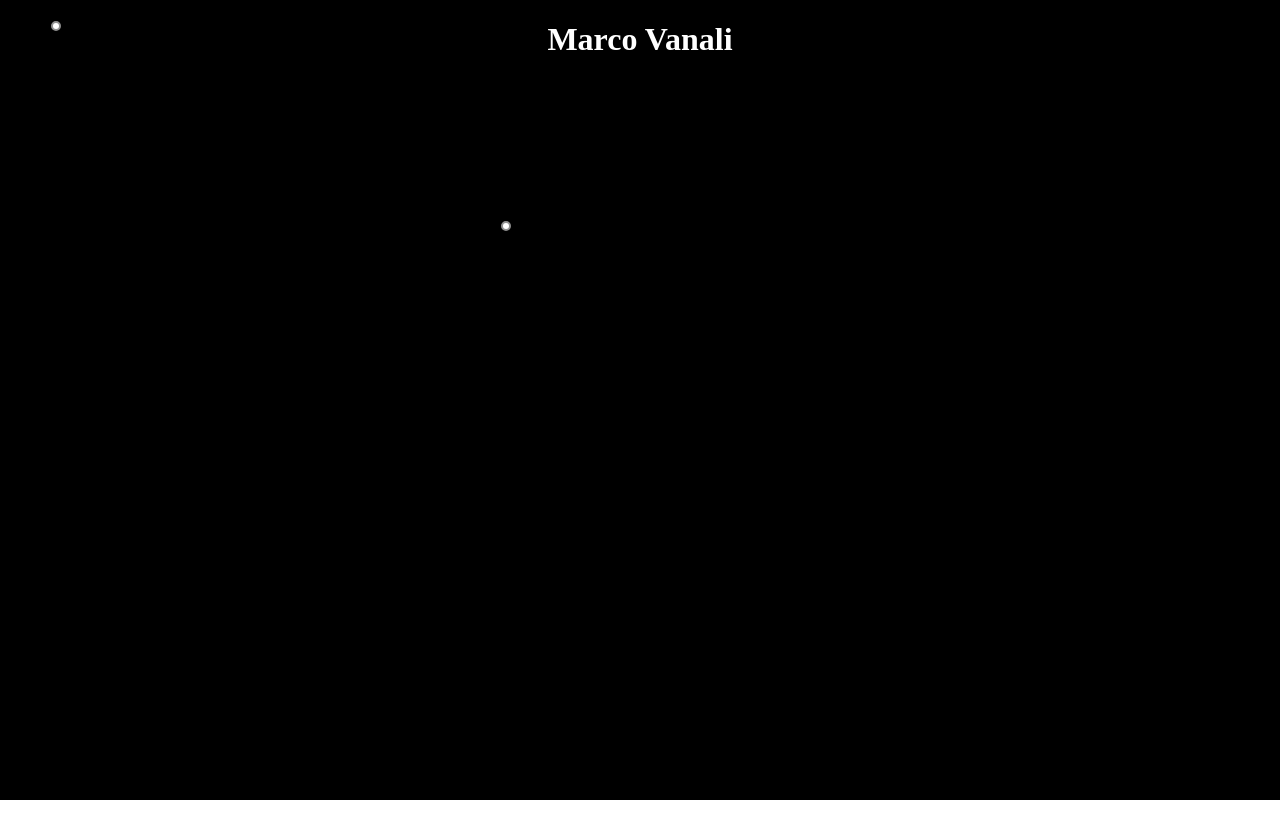
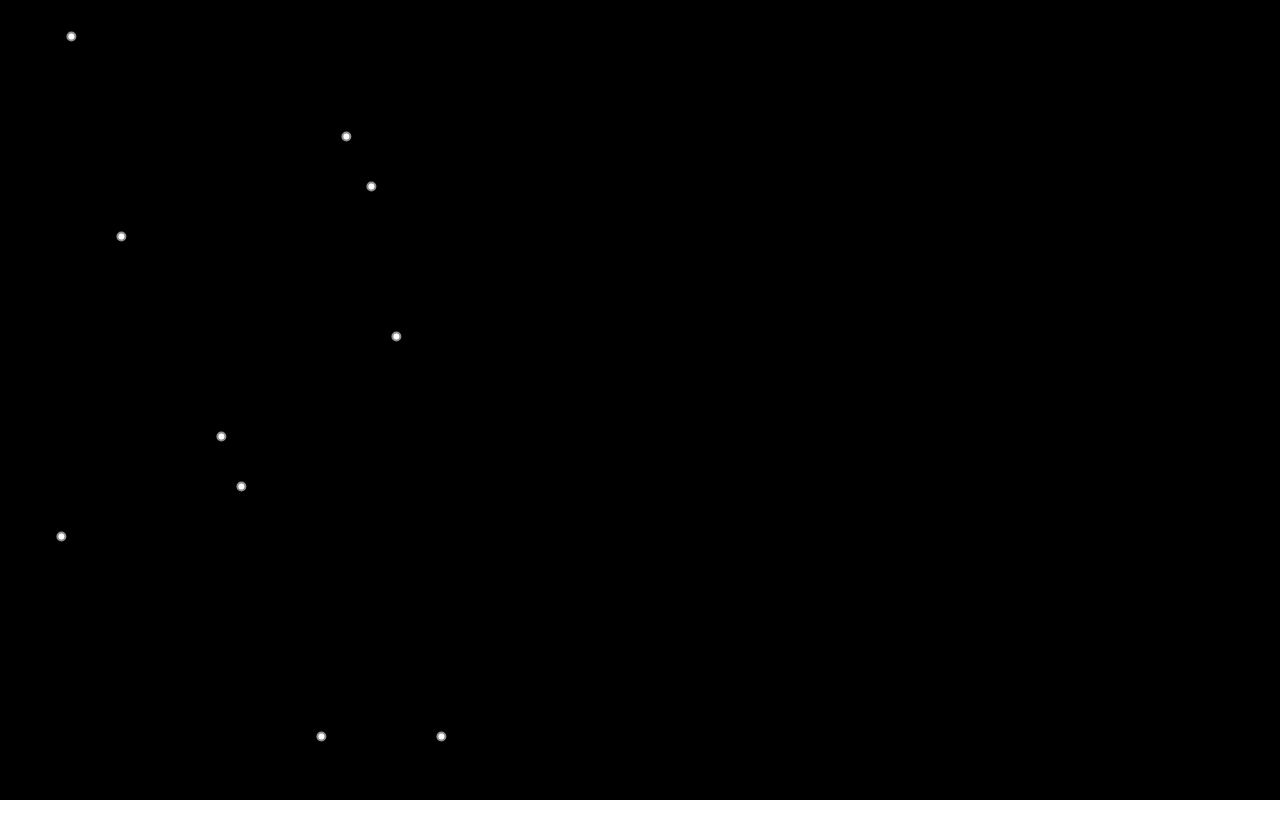
Before and after one commit to Vanals/marco-vanali-portfolio, a React app: page / in a window 1280 px wide. Shown: the top 838 px of the page. Before the commit the page ends 800 px from the top, so only its background shows below. Built offline with nearby package versions, Linux system fonts and the light colour scheme.

Commit message:
Commentato code superfluo,  build all the universe placing and moving each element is tough. Would be ease have  a single SVG.. scalable, ready. And then move each element of the svg. Like the Autumn project. it is  a single SVG group

```diff
--- a/src/components/landingPresentation/LandingPresentation.js
+++ b/src/components/landingPresentation/LandingPresentation.js
@@ -8,7 +8,6 @@ class LandingPresentation extends Component {
     return (
       <section className={styles.sectionContainer}>
         <Stars />
-        <h1 className={styles.name}>Marco Vanali</h1>
       </section>
     );
   }
--- a/src/components/landingPresentation/Stars.js
+++ b/src/components/landingPresentation/Stars.js
@@ -1,15 +1,28 @@
 import React, { Component } from 'react';
 import LittleStarStyles from '../../styling/css/LittleStar.css'
 import LittleStar from './LittleStar'
-import { TimelineMax } from "gsap/all";
+import { TimelineMax, Power4, Bounce } from "gsap/all";
 
 class Stars extends Component {
 
   constructor() {
     super()
     this.state = {
+      // 1) add the ref in the state
+      // 2) add the ref in the arrays used by greensock(currently 2)
+      // 3) create a new star giving the correct ref number
+      // 4) create a new ID style for that star, and place it where u want
       star1: React.createRef(),
-      star2: React.createRef()
+      star2: React.createRef(),
+      star3: React.createRef(),
+      star4: React.createRef(),
+      star5: React.createRef(),
+      star6: React.createRef(),
+      star7: React.createRef(),
+      star8: React.createRef(),
+      star9: React.createRef(),
+      star10: React.createRef(),
+      star11: React.createRef(),
     }
   }
 
@@ -21,12 +34,25 @@ class Stars extends Component {
     const masterTl = new TimelineMax();
     masterTl
               .add(this.clearStage())
+
               .add(this.enterStar())
   }
 
   clearStage = () => {
     let clearTl= new TimelineMax();
-    const starsRef = [ this.state.star1.current, this.state.star2.current ]
+    const starsRef = [
+      this.state.star1.current,
+      this.state.star2.current,
+      this.state.star3.current,
+      this.state.star4.current,
+      this.state.star5.current,
+      this.state.star6.current,
+      this.state.star7.current,
+      this.state.star8.current,
+      this.state.star9.current,
+      this.state.star10.current,
+      this.state.star11.current,
+    ]
 
     clearTl
             .set(starsRef, {autoAlpha: 0})
@@ -37,12 +63,38 @@ class Stars extends Component {
 
   enterStar = () => {
     let starTl= new TimelineMax();
-    const starsRef = [ this.state.star1.current, this.state.star2.current ]
+    const starsRef = [
+      this.state.star1.current,
+      this.state.star2.current,
+      this.state.star3.current,
+      this.state.star4.current,
+      this.state.star5.current,
+      this.state.star6.current,
+      this.state.star7.current,
+      this.state.star8.current,
+      this.state.star9.current,
+      this.state.star10.current,
+      this.state.star11.current,
+    ]
 
-    starTl
-          .fromTo(starsRef, 1, {autoAlpha:0, y:0}, {autoAlpha: 1, y:20})
-          ;
+    // SAME Y and X but you can decide when each of them stars to enter..? more or less.
+    let yRandom =  Math.random() * (200 - 10) + 10
+    let xRandom =  Math.random() * (400 - 10) + 10
+    starTl.staggerTo(starsRef, 1, {autoAlpha:1, y: yRandom, x: xRandom}, 0.2)
 
+    // starsRef.map(star =>{
+    //   let yRandom =  Math.random() * (400 - 10) + 10
+    //   let xRandom =  Math.random() * (400 - 10) + 10
+    //   return starTl.to(star, 0.5, {autoAlpha: 1, y: yRandom, x: xRandom})
+    // });
+
+
+    // Doing like the following code all the stars would have moved at the same time.
+    //  and using staggerFromTo, all at the some time multiple times(mapping)
+    // let yRandom =  Math.random() * (200 - 10) + 10
+    //  starTl
+    //     .fromTo(starsRef, 1, {autoAlpha:0, y: yRandom}, {autoAlpha: 1, y:20})
+    //     ;
     return starTl
   }
 
@@ -52,10 +104,69 @@ class Stars extends Component {
           <LittleStar
           reference={this.state.star1}
           id={LittleStarStyles.starSvg1 }/>
-
           <LittleStar
           reference={this.state.star2}
           id={LittleStarStyles.starSvg2}/>
+          <LittleStar
+          reference={this.state.star3}
+          id={LittleStarStyles.starSvg3}/>
+          <LittleStar
+          reference={this.state.star4}
+          id={LittleStarStyles.starSvg4}/>
+          <LittleStar
+          reference={this.state.star5}
+          id={LittleStarStyles.starSvg5}/>
+          <LittleStar
+          reference={this.state.star6}
+          id={LittleStarStyles.starSvg6}/>
+          <LittleStar
+          reference={this.state.star7}
+          id={LittleStarStyles.starSvg7}/>
+          <LittleStar
+          reference={this.state.star8}
+          id={LittleStarStyles.starSvg8}/>
+          <LittleStar
+          reference={this.state.star9}
+          id={LittleStarStyles.starSvg9}/>
+          <LittleStar
+          reference={this.state.star10}
+          id={LittleStarStyles.starSvg10}/>
+          <LittleStar
+          reference={this.state.star11}
+          id={LittleStarStyles.starSvg11}/>
+          {/* <LittleStar
+          reference={this.state.star12}
+          id={LittleStarStyles.starSvg12 }/>
+          <LittleStar
+          reference={this.state.star13}
+          id={LittleStarStyles.starSvg13}/>
+          <LittleStar
+          reference={this.state.star14}
+          id={LittleStarStyles.starSvg14}/>
+          <LittleStar
+          reference={this.state.star15}
+          id={LittleStarStyles.starSvg15}/>
+          <LittleStar
+          reference={this.state.star16}
+          id={LittleStarStyles.starSvg16}/>
+          <LittleStar
+          reference={this.state.star17}
+          id={LittleStarStyles.starSvg17}/>
+          <LittleStar
+          reference={this.state.star18}
+          id={LittleStarStyles.starSvg18}/>
+          <LittleStar
+          reference={this.state.star19}
+          id={LittleStarStyles.starSvg19}/>
+          <LittleStar
+          reference={this.state.star20}
+          id={LittleStarStyles.starSvg20}/>
+          <LittleStar
+          reference={this.state.star21}
+          id={LittleStarStyles.starSvg21}/>
+          <LittleStar
+          reference={this.state.star22}
+          id={LittleStarStyles.starSvg22}/> */}
 
         </div>
       );
--- a/src/styling/css/LittleStar.css
+++ b/src/styling/css/LittleStar.css
@@ -4,8 +4,53 @@
 
 #starSvg2 {
   position: absolute;
-  left: 500px;
+  left: 100px;
   top: 200px; }
+
+#starSvg3 {
+  position: absolute;
+  left: 200px;
+  top: 400px; }
+
+#starSvg4 {
+  position: absolute;
+  left: 220px;
+  top: 450px; }
+
+#starSvg5 {
+  position: absolute;
+  left: 250px;
+  top: 800px; }
+
+#starSvg6 {
+  position: absolute;
+  left: 300px;
+  top: 700px; }
+
+#starSvg7 {
+  position: absolute;
+  left: 325px;
+  top: 100px; }
+
+#starSvg8 {
+  position: absolute;
+  left: 350px;
+  top: 150px; }
+
+#starSvg9 {
+  position: absolute;
+  left: 375px;
+  top: 300px; }
+
+#starSvg10 {
+  position: absolute;
+  left: 40px;
+  top: 500px; }
+
+#starSvg11 {
+  position: absolute;
+  left: 420px;
+  top: 700px; }
 
 .circle {
   stroke: rgba(255, 255, 255, 0.56);
--- a/src/styling/scss/LandingPresentation.scss
+++ b/src/styling/scss/LandingPresentation.scss
@@ -5,6 +5,9 @@
   width: 100%;
   height: 100vh;
   background: black;
+  // curving the space
+  // border: 1px solid white;
+  // border-radius: 200px;
 }
 
 .name {
```
Also changed, not shown: src/styling/scss/LittleStar.scss (+46 -1 lines).
